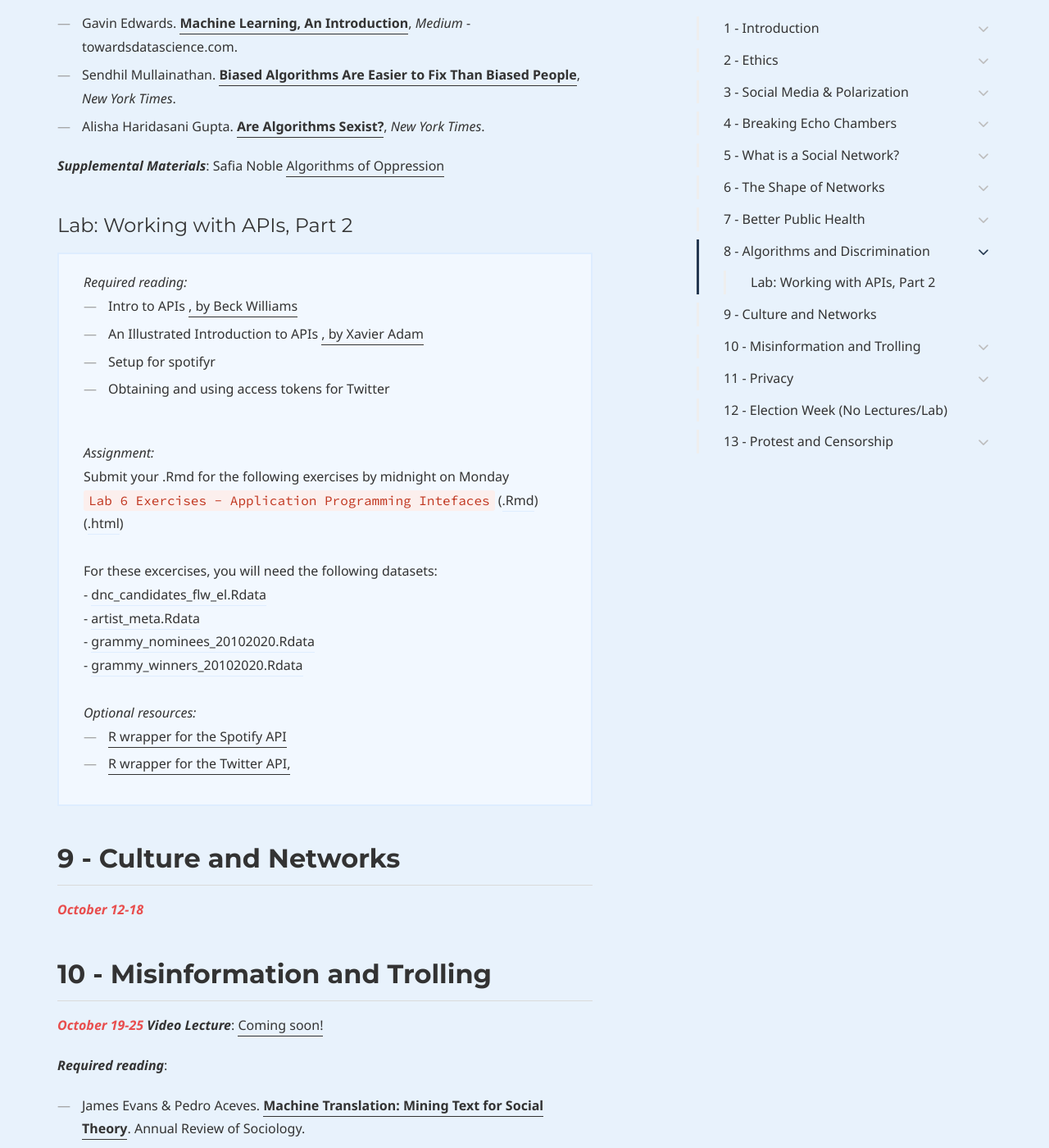
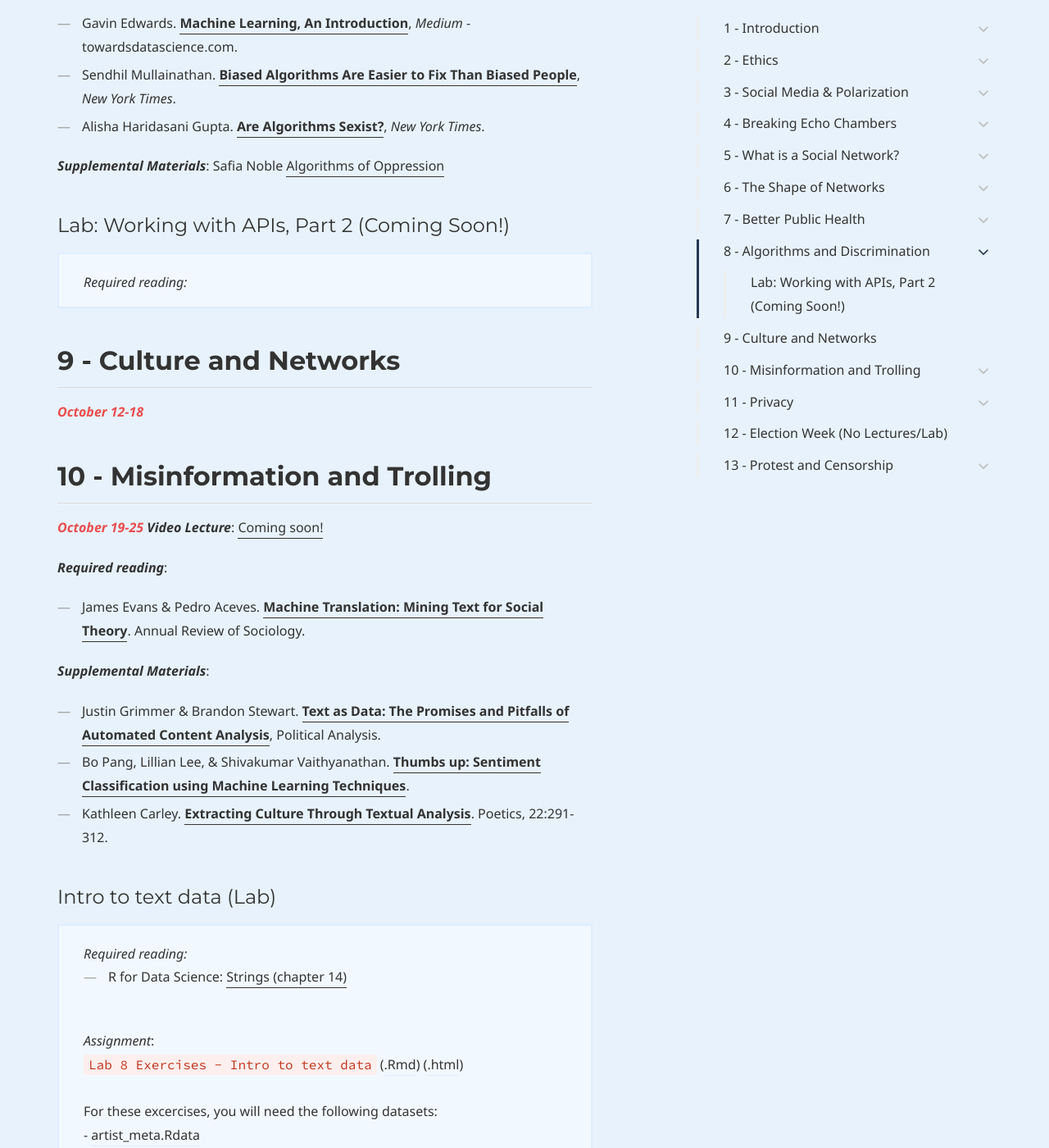
Before and after one commit to dssoc/dssoc.github.io, a Jekyll site: the page built from schedule.md, in a window 1280 px wide and 1400 px high, scrolled down 8902 px. Shown: the whole window at 82% size. Built offline with Jekyll 4.4.1, drawn with Linux system fonts in a browser that asks for light colours; some web fonts are replaced.

Commit message:
Update schedule.md

```diff
--- a/schedule.md
+++ b/schedule.md
@@ -281,28 +281,9 @@ For these excercises, you will need the following datasets:<br/>
 ***Supplemental Materials***:
 Safia Noble [Algorithms of Oppression](https://www.youtube.com/watch?v=6KLTpoTpkXo)
 
-#### Lab: Working with APIs, Part 2
+#### Lab: Working with APIs, Part 2 (Coming Soon!)
 <div class="callout callout--info">
 <i>Required reading:</i> <br/>
-<ul>
-<li>Intro to APIs <a href = "https://medium.com/@rwilliams_bv/apis-d389aa68104f">, by Beck Williams</a></li>
-<li>An Illustrated Introduction to APIs <a href = "https://medium.com/epfl-extension-school/an-illustrated-introduction-to-apis-10f8000313b9">, by Xavier Adam</a></li>
-<li>Setup for spotifyr <a href = "https://github.com/charlie86/spotifyr"></a></li>
-<li>Obtaining and using access tokens for Twitter <a href = "https://cran.r-project.org/web/packages/rtweet/vignettes/auth.html"></a></li></ul>
-<br/>
-<i>Assignment:</i><br/> Submit your .Rmd for the following exercises by midnight on Monday<br/>
-<code>Lab 6 Exercises - Application Programming Intefaces</code> (<a href = "https://minhaskamal.github.io/DownGit/#/home?url=https://github.com/dssoc/dssoc.github.io/blob/master/assignments/DSS_Lab6_APIs.Rmd">.Rmd</a>) (<a href = "https://htmlpreview.github.io/?https://github.com/dssoc/dssoc.github.io/blob/master/assignments/DSS_Lab6_APIs.html">.html</a>)<br/><br/>
-For these excercises, you will need the following datasets:<br/>
-- <a href = "https://github.com/dssoc/dssoc.github.io/raw/master/datasets/dnc_candidates_flw_el.Rdata">dnc_candidates_flw_el.Rdata</a><br/>
-- <a href = "https://github.com/dssoc/dssoc.github.io/raw/master/datasets/artist_meta.Rdata">artist_meta.Rdata</a><br/>
-- <a href = "https://github.com/dssoc/dssoc.github.io/raw/master/datasets/grammy_nominees_20102020.Rdata">grammy_nominees_20102020.Rdata</a><br/>
-- <a href = "https://github.com/dssoc/dssoc.github.io/raw/master/datasets/grammy_winners_20102020.Rdata">grammy_winners_20102020.Rdata</a><br/>
-<br/>
-<i>Optional resources:</i><br/>
-<ul>
-  <li><a href = "https://www.rcharlie.com/spotifyr/"> R wrapper for the Spotify API</a></li>
-  <li><a href = "https://rtweet.info/"> R wrapper for the Twitter API,</a></li>
-</ul>
 </div>
 
 ## 9 - Culture and Networks
```
